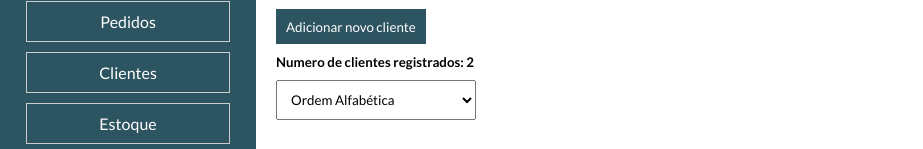
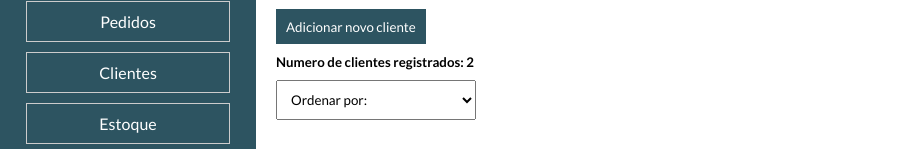
Before and after one commit to heitor2002/gerenciador-de-vendas, a React (Vite) app: page /clients in a window 1280 px wide. Shown: the part 229-378 px from the top of the page, without its empty margins (0-923 px from the left). Built offline with nearby package versions, Linux system fonts and the light colour scheme; data requests are answered from the project's data file.

Commit message:
feat: sistema de ordenação de clientes.

```diff
--- a/src/components/clientsPage/Clients.jsx
+++ b/src/components/clientsPage/Clients.jsx
@@ -12,23 +12,18 @@ const Clients = () => {
     `http://localhost:${ports.data}/clients`
   );
 
-  // const { dataFetchInformations: sales} = fetchClients("http://localhost:4500/sales")
-  // const { dataFetchInformations: paymentHistory } = fetchClients("http://localhost:3500/paymentHistory")
-
   const [searchTerm, setSearchTerm] = useState("");
-  const [filterClient, setFilterClient] = useState("alphabet")
+  const [filterClient, setFilterClient] = useState("");
 
   var lengthClients = dataFetchInformations.length;
 
-  // const alphabetOrder = dataFetchInformations.sort((x, y) => {
-  //   let a = x.clientName.toUpperCase(),
-  //     b = y.clientName.toUpperCase();
-  //   return a == b ? 0 : a > b ? 1 : -1;
-  // });
-
-  const normalOrder = dataFetchInformations;
-
-  var order = normalOrder;
+  const clientsInformations = dataFetchInformations.sort((x, y) => {
+    let a = x.clientName.toUpperCase(),
+      b = y.clientName.toUpperCase();
+    if (filterClient === "alphabet") {
+      return a == b ? 0 : a > b ? 1 : -1;
+    }
+  });
 
   return (
     <>
@@ -53,8 +48,13 @@ const Clients = () => {
           </Link>
           <h5>Numero de clientes registrados: {lengthClients}</h5>
           <div className="information-and-filters">
-            <select name="filters-clients" id="filters-clients" value={filterClient} onChange={(e) => setFilterClient(e.target.value)}>
-              <option value="">Filtrar por:</option>
+            <select
+              name="filters-clients"
+              id="filters-clients"
+              value={filterClient}
+              onChange={(e) => setFilterClient(e.target.value)}
+            >
+              <option value="">Ordenar por:</option>
               <option value="debit">Devendo</option>
               <option value="alphabet">Ordem Alfabética</option>
               <option value="more">Maior consumidor</option>
@@ -62,7 +62,7 @@ const Clients = () => {
             </select>
           </div>
           <div className="clients-cards">
-            {normalOrder
+            {clientsInformations
               .filter((value) => {
                 if (searchTerm == "") {
                   return value;
@@ -80,7 +80,7 @@ const Clients = () => {
                     name={client.clientName}
                     nickname={client.clientNickname}
                     id={client.id}
-                    status={client.balance}
+                    status={client.status}
                   />
                 );
               })}
```
